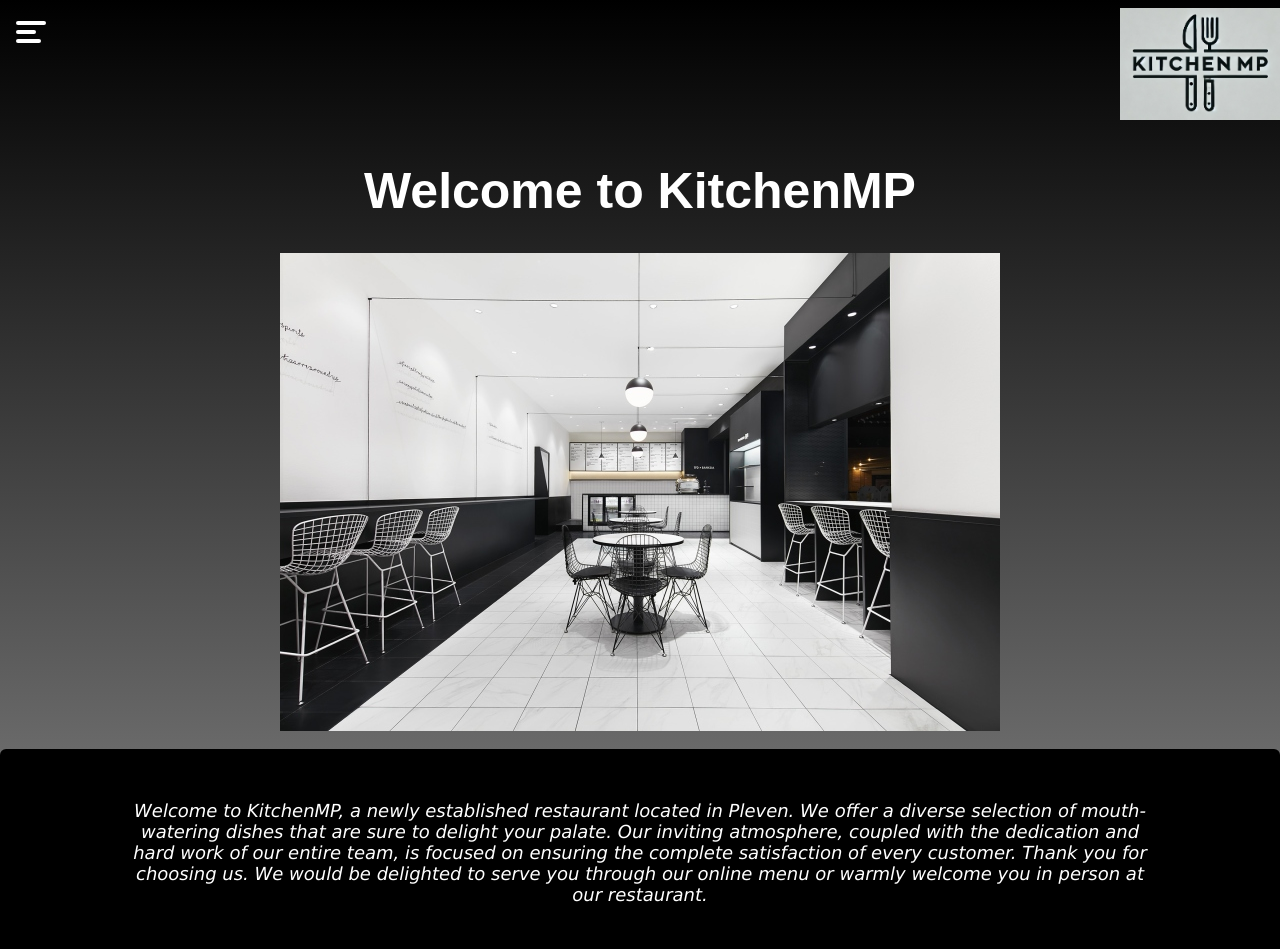
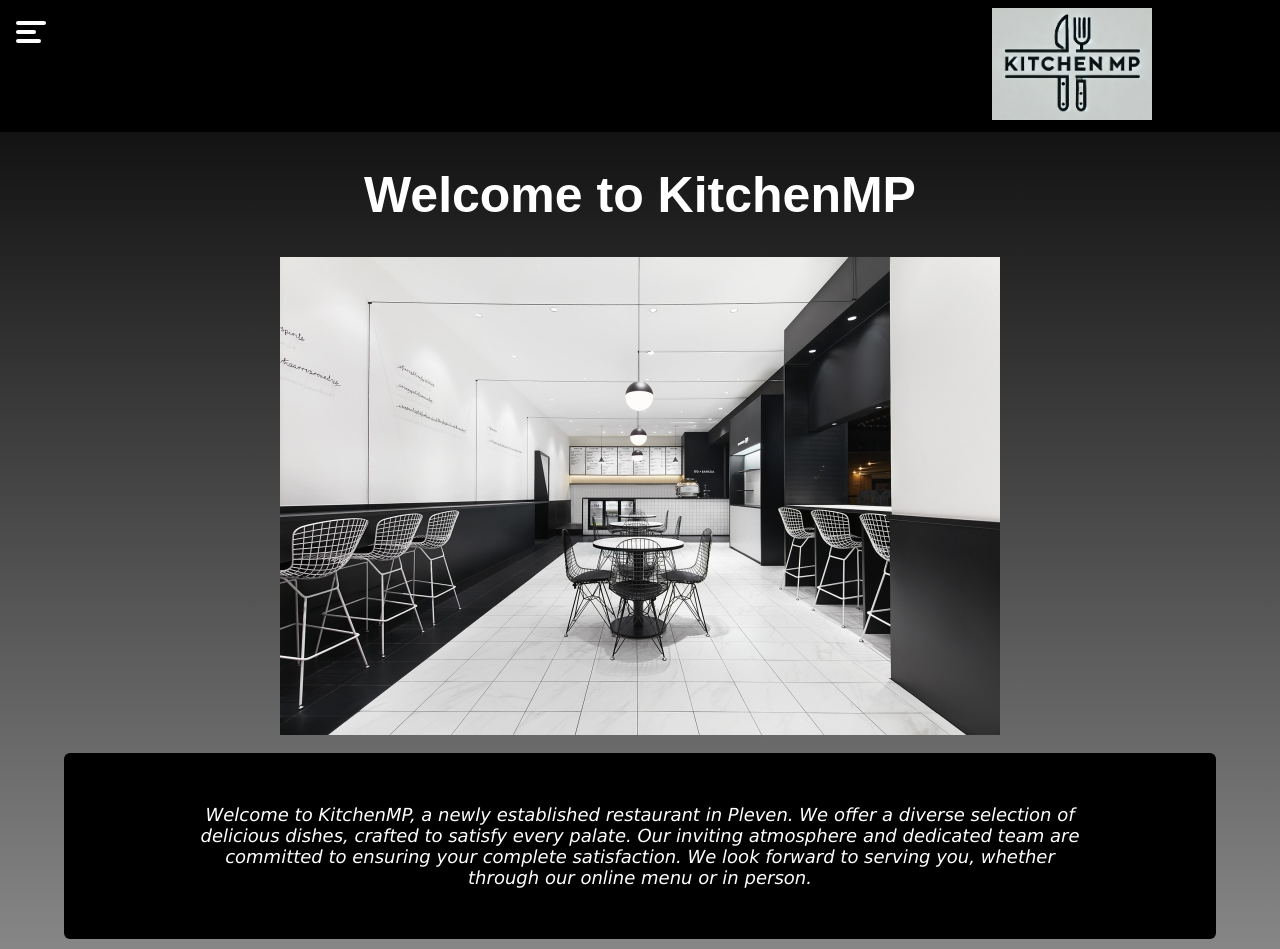
Before and after one commit to ProgramMP/KitchenMP, a React (Vite) app: page / in a window 1280 px wide. Shown: the top 949 px of the page. Built offline with nearby package versions, Linux system fonts and the light colour scheme.

Commit message:
second commit

```diff
--- a/src/components/About/HomePage.jsx
+++ b/src/components/About/HomePage.jsx
@@ -15,13 +15,11 @@
       <main className={classes.main}>
         <LazyLoadImage src={restourant} alt="restourant" />
         <p>
-          Welcome to KitchenMP, a newly established restaurant located in
-          Pleven. We offer a diverse selection of mouth-watering dishes that are
-          sure to delight your palate. Our inviting atmosphere, coupled with the
-          dedication and hard work of our entire team, is focused on ensuring
-          the complete satisfaction of every customer. Thank you for choosing
-          us. We would be delighted to serve you through our online menu or
-          warmly welcome you in person at our restaurant.
+          Welcome to KitchenMP, a newly established restaurant in Pleven. We
+          offer a diverse selection of delicious dishes, crafted to satisfy
+          every palate. Our inviting atmosphere and dedicated team are committed
+          to ensuring your complete satisfaction. We look forward to serving
+          you, whether through our online menu or in person.
         </p>
       </main>
       <main className={classes.menu}>
--- a/src/components/About/HomePage.module.css
+++ b/src/components/About/HomePage.module.css
@@ -15,6 +15,9 @@
   p {
     color: rgb(255, 255, 255);
     background-color: #000000;
+    width: 70%;
+    margin-left: auto;
+    margin-right: auto;
     text-align: center;
     font-style: italic;
     font-family: "Lucida Sans", "Lucida Sans Regular", "Lucida Grande",
@@ -61,6 +64,8 @@
   color: black;
   margin-top: 1rem;
   width: 80%;
+  font-family: "Lucida Sans", "Lucida Sans Regular", "Lucida Grande",
+    "Lucida Sans Unicode", Geneva, Verdana, sans-serif;
 }
 
 .a {
@@ -159,7 +164,7 @@
     line-height: 1.2;
     font-size: 35px;
     text-transform: uppercase;
-    width: 50%;
+    width: 80%;
   }
 
   .img {
--- a/src/components/Menu/Cart/CartButton.module.css
+++ b/src/components/Menu/Cart/CartButton.module.css
@@ -1,4 +1,5 @@
 .button {
+  margin-top: 4%;
   font: inherit;
   cursor: pointer;
   background-color: transparent;
--- a/src/components/MenuBar.jsx
+++ b/src/components/MenuBar.jsx
@@ -10,35 +10,46 @@
   function handleOpenMenu() {
     setIsMenu((past) => !past);
   }
-  console.log(isMenu);
   useEffect(() => {
     if (isMenu) {
       setMenu(
         <ul className={classes.smenu}>
           <p>
             <li>
-              <Link to="/" className={classes.alist}>
+              <Link onClick={handleOpenMenu} to="/" className={classes.alist}>
                 Abous us
               </Link>
             </li>
           </p>
           <p>
             <li>
-              <Link to="/menu" className={classes.alist}>
+              <Link
+                onClick={handleOpenMenu}
+                to="/menu"
+                className={classes.alist}
+              >
                 Menu
               </Link>
             </li>
           </p>
           <p>
             <li>
-              <Link to="/reservation" className={classes.alist}>
+              <Link
+                onClick={handleOpenMenu}
+                to="/reservation"
+                className={classes.alist}
+              >
                 Reservation
               </Link>
             </li>
           </p>
           <p>
             <li>
-              <Link to="/contact" className={classes.alist}>
+              <Link
+                onClick={handleOpenMenu}
+                to="/contact"
+                className={classes.alist}
+              >
                 Contact Us
               </Link>
             </li>
@@ -54,7 +65,8 @@
 
   return (
     <>
-      <div>
+      <main className={classes.main}>
+        <div className={classes.nothing}>
           <a onClick={handleOpenMenu} className={classes.button}>
             <div className={classes.one}></div>
             <div className={classes.two}></div>
@@ -62,7 +74,6 @@
           </a>
           <div>{menu}</div>
         </div>
-      <main className={classes.main}>
         <Link className={classes.wrapper}>
           <img className={classes.img} src={logo} alt="A restaurant" />
         </Link>
--- a/src/components/MenuBar.module.css
+++ b/src/components/MenuBar.module.css
@@ -1,6 +1,7 @@
 .main {
   display: grid;
   grid-template-columns: repeat(auto-fit, minmax(2rem, 1fr));
+  background-color: rgb(0, 0, 0);
 }
 
 .ulist {
@@ -42,8 +43,6 @@
 }
 
 .img {
-  display: flex;
-  margin-right: auto;
   width: 10rem;
   height: 8rem;
   object-fit: contain;
@@ -54,6 +53,9 @@
   .smenu {
     display: none;
   }
+  .nothing {
+    grid-area: sidebar;
+  }
 }
 
 @media only screen and (max-width: 1300px) {
@@ -62,10 +64,16 @@
   }
 
   .smenu {
+    position: absolute;
+    display: grid;
     float: left;
-    margin: 0;
-    padding-right: 0;
+    z-index: 2;
+    margin-top: 10%;
+    padding-left: 1rem;
     list-style: none;
+    background-color: rgb(0, 0, 0);
+    padding-right: 10%;
+    border-radius: 10px;
   }
 
   .alist {
@@ -76,6 +84,9 @@
     text-transform: uppercase;
     font-weight: bold;
   }
+  .alist:hover {
+    color: gray;
+  }
 
   .button {
     float: left;
@@ -83,6 +94,8 @@
     display: block;
     margin: 1em 0 0 1em;
     height: 2rem;
+    cursor: pointer;
+
     div {
       height: 4px;
       background-color: rgb(255, 255, 255);
@@ -108,6 +121,13 @@
   .wrapper {
     margin-left: auto;
     margin-top: 0;
-    padding-right: 0;
+    padding-right: 20%;
+  }
+
+  .img {
+    width: 10rem;
+    height: 8rem;
+    object-fit: contain;
+    pointer-events: all;
   }
 }
--- a/src/components/Reservation/Reservation.module.css
+++ b/src/components/Reservation/Reservation.module.css
@@ -188,7 +188,6 @@
     font: inherit;
     cursor: pointer;
     font-weight: bold;
-
     text-transform: uppercase;
     background-color: #000000;
     border: 1px solid gray;
--- a/src/routes/MenuPage.jsx
+++ b/src/routes/MenuPage.jsx
@@ -3,14 +3,13 @@
 import Cart from "../components/Menu/Cart/Cart";
 import Checkout from "../components/Menu/Cart/Chekout";
 import CartButton from "../components/Menu/Cart/CartButton";
-import classes from "./MenuPage.module.css";
 
 export default function MenuPage() {
   window.scrollTo(0, 0);
   return (
     <>
       <Outlet />
-      <main className={classes.menu}>
+      <main>
         <CartButton />
         <Menu />
         <Cart />
--- a/src/routes/MenuPage.module.css
+++ /dev/null
@@ -1,3 +0,0 @@
-.menu {
-  margin-top: 7%;
-}
```
Lines whose indentation alone changed are shown as unchanged.
